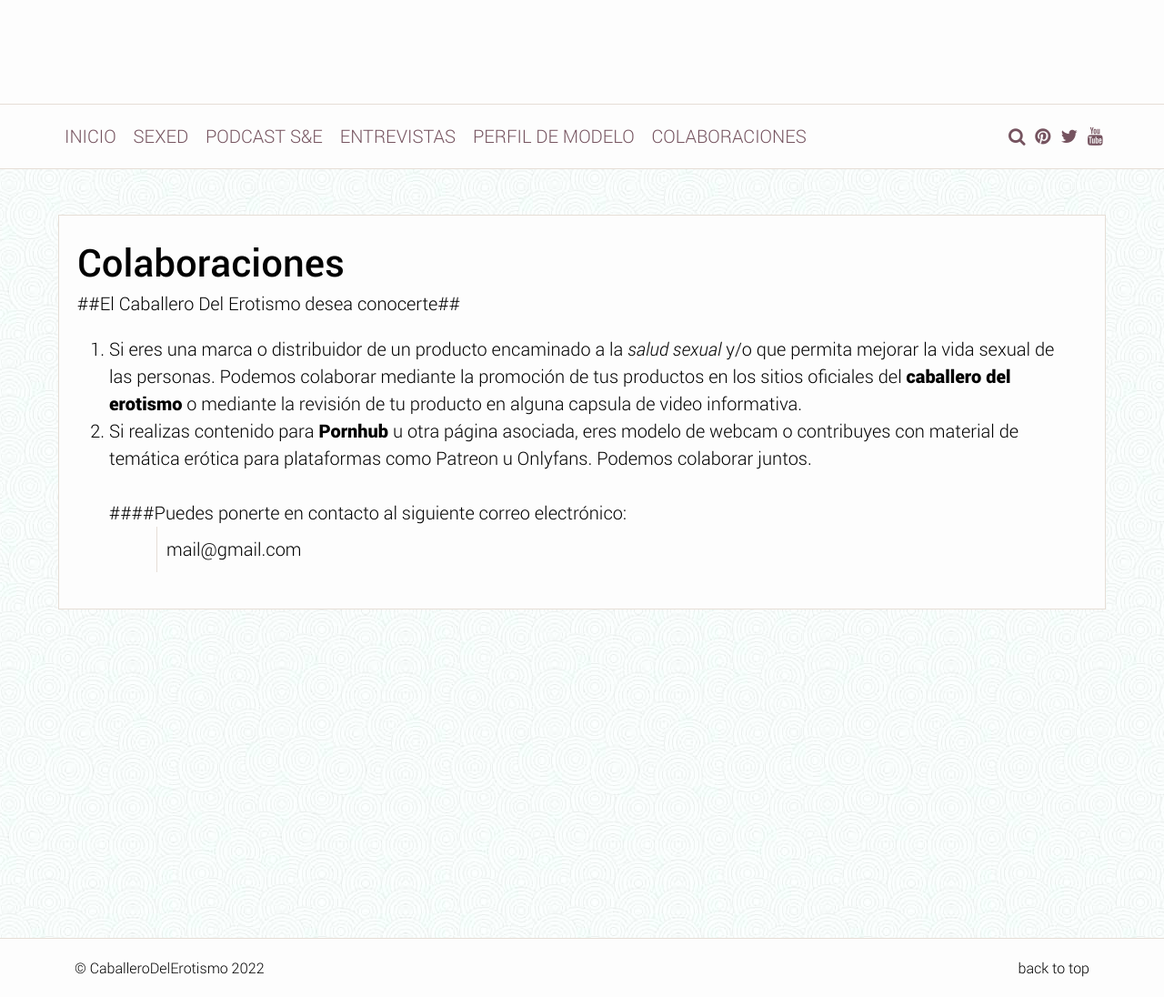
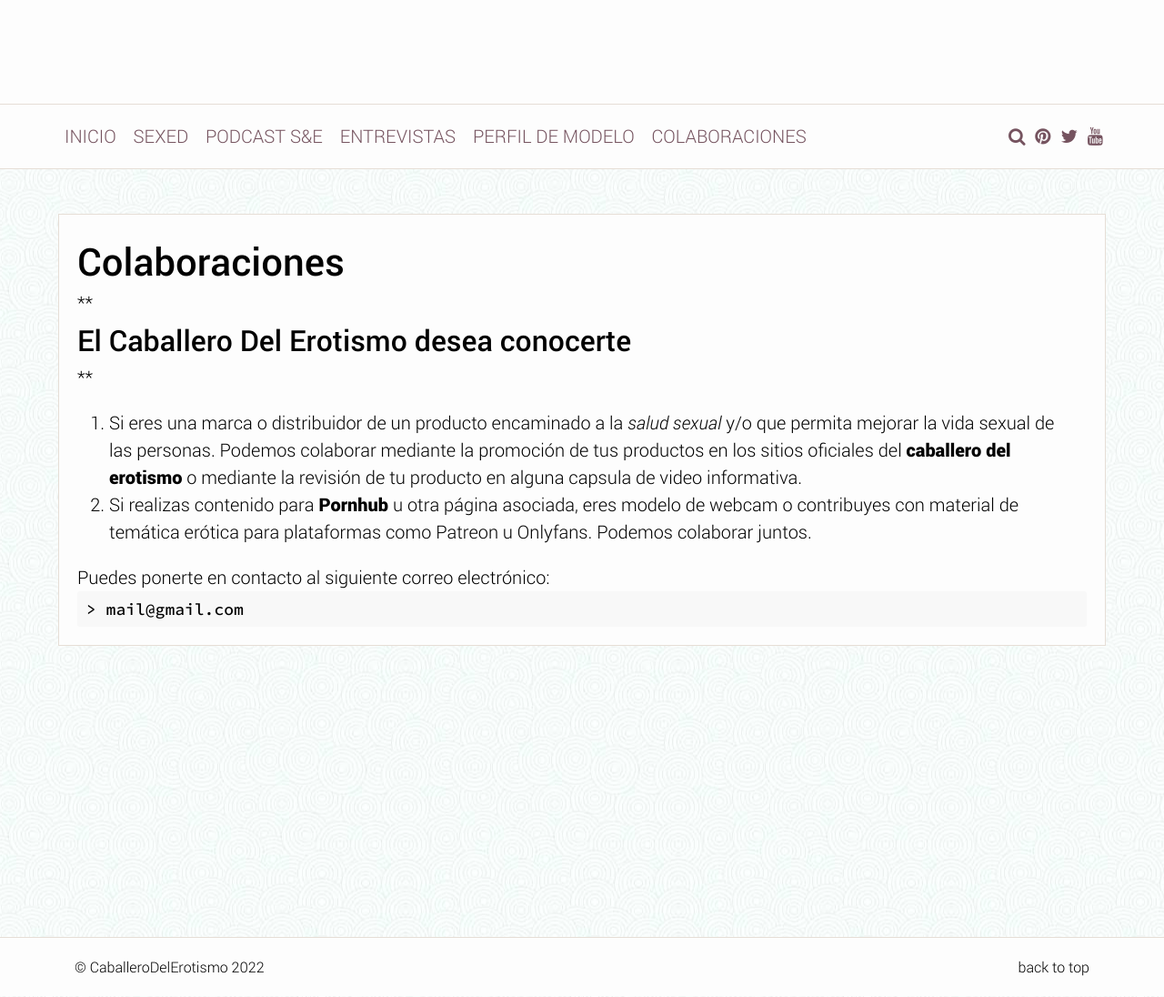
Before and after one commit to Caballerodeleros/-Caballerodeleros.github.io, a Jekyll site: the page built from typography/index.md, in a window 1280 px wide, cut to the strip 244-1340 px from the top of the page. Shown: the whole strip at 91% size. Built offline with Jekyll 4.4.1, drawn with Linux system fonts in a browser that asks for light colours.

Commit message:
Update index.md

```diff
--- a/typography/index.md
+++ b/typography/index.md
@@ -2,12 +2,17 @@
 layout: page
 title: Colaboraciones
 ---
-##El Caballero Del Erotismo desea conocerte##
-<br>
-1. Si eres una marca o distribuidor de un producto encaminado a la _salud sexual_ y/o que permita mejorar la vida sexual de las personas. Podemos colaborar mediante la promoción de tus productos en los sitios oficiales del **caballero del erotismo** o mediante la revisión de tu producto en alguna capsula de video informativa.
-<br>
-2. Si realizas contenido para **Pornhub** u otra página asociada, eres modelo de webcam o contribuyes con material de temática erótica para plataformas como Patreon u Onlyfans. Podemos colaborar juntos.
-<br>
-<br>
-####Puedes ponerte en contacto al siguiente correo electrónico:
-> mail@gmail.com
+**
+
+## El Caballero Del Erotismo desea conocerte
+
+**
+
+1.  Si eres una marca o distribuidor de un producto encaminado a la _salud sexual_ y/o que permita mejorar la vida sexual de las personas. Podemos colaborar mediante la promoción de tus productos en los sitios oficiales del **caballero del erotismo** o mediante la revisión de tu producto en alguna capsula de video informativa.
+
+2.  Si realizas contenido para **Pornhub** u otra página asociada, eres modelo de webcam o contribuyes con material de temática erótica para plataformas como Patreon u Onlyfans. Podemos colaborar juntos.
+
+
+Puedes ponerte en contacto al siguiente correo electrónico:
+
+    > mail@gmail.com
```
